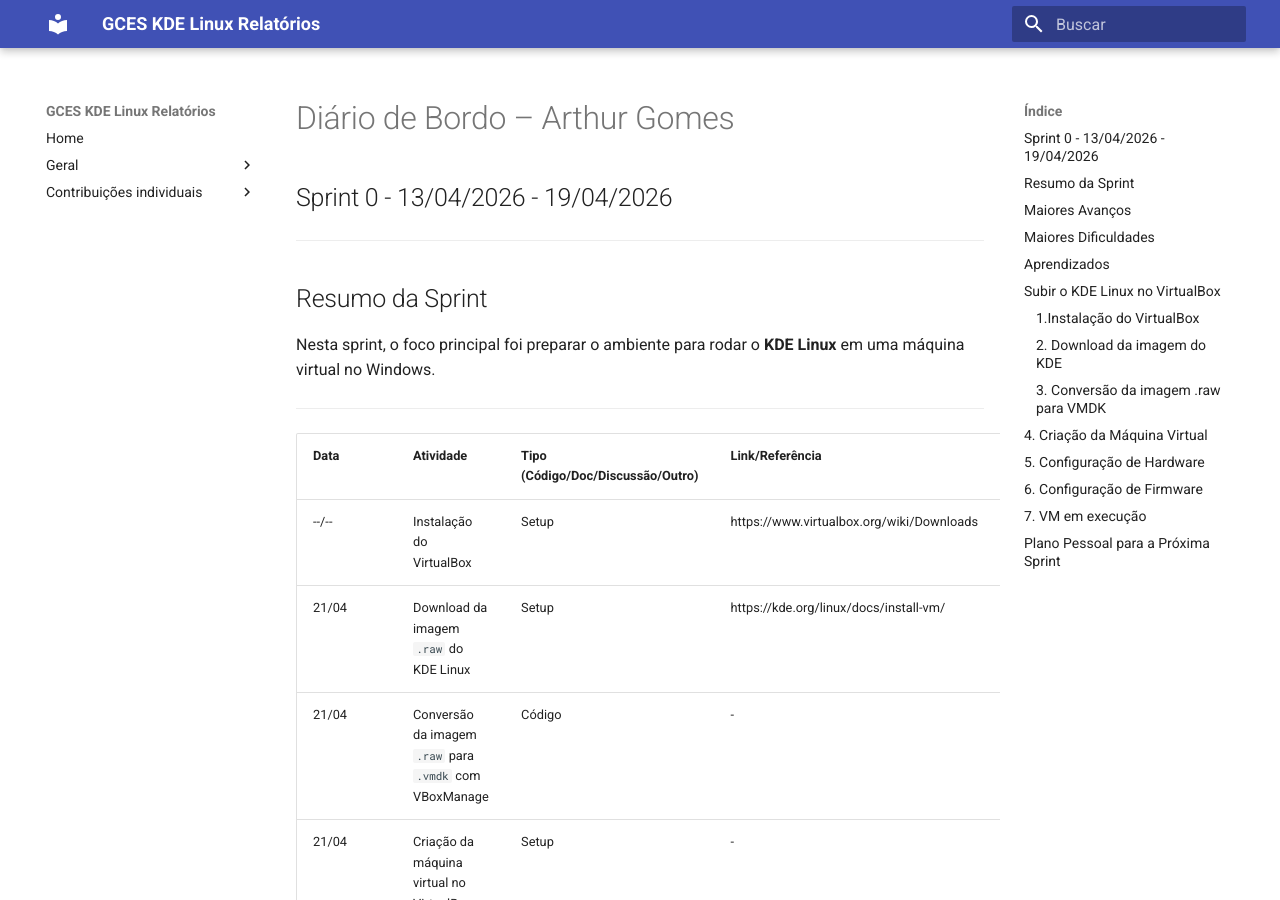
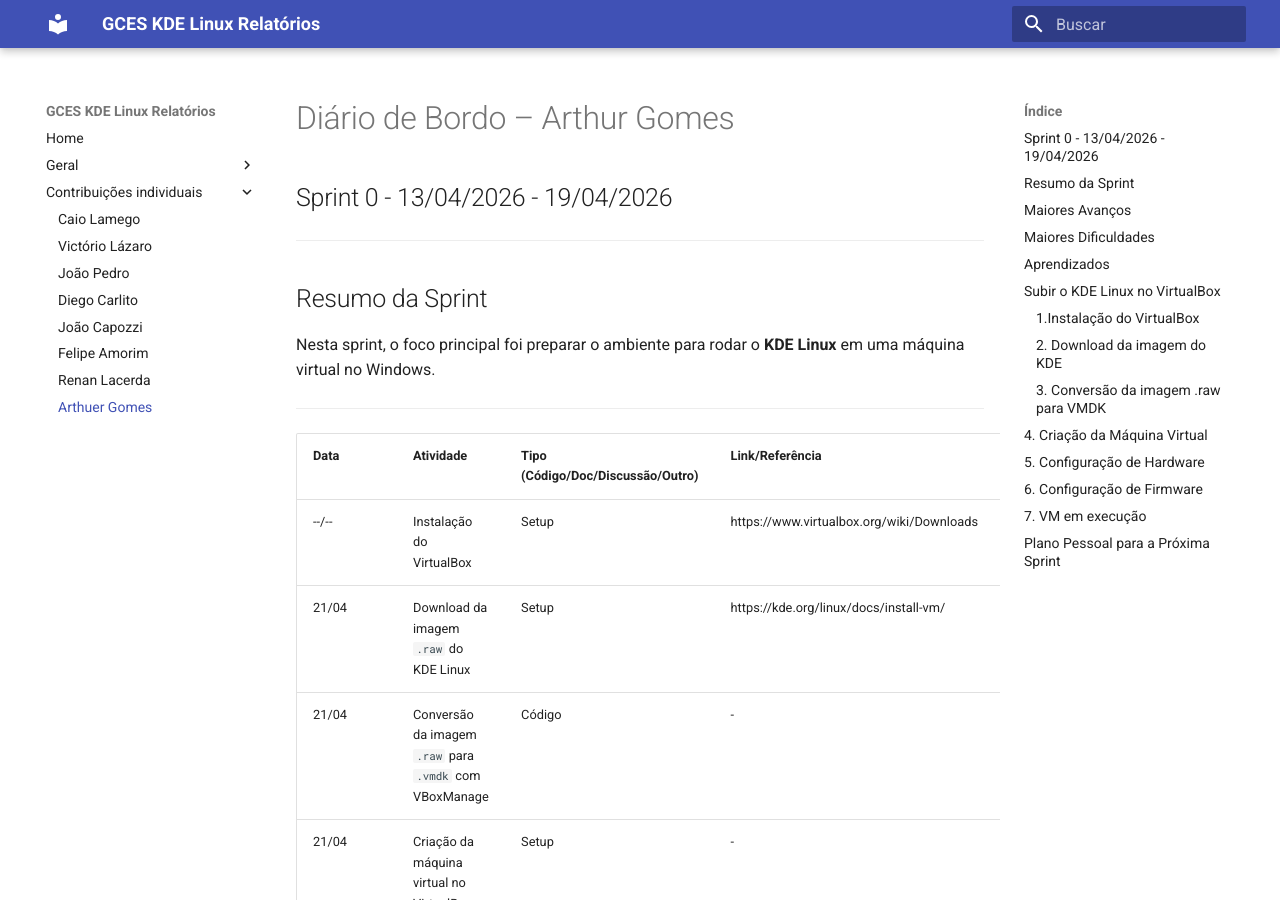
Before and after one commit to caiolamego/GCES-KDELinux-relatorios, an MkDocs documentation site: the page built from docs/contribuicoes_individuais/arthurgomes/diarioDeBordo.md, in a window 1280 px wide and 900 px high. Built offline with MkDocs 1.6.1 and Material for MkDocs 9.7.7, drawn with Linux system fonts in a browser that asks for light colours.

Commit message:
hotfix: adiciona referência diario de bordo - Arthur Gomes

```diff
--- a/mkdocs.yml
+++ b/mkdocs.yml
@@ -15,3 +15,4 @@
     - João Capozzi: contribuicoes_individuais/joaocapozzi/diarioDeBordo.md
     - Felipe Amorim: contribuicoes_individuais/felipeamorim/diarioDeBordo.md
     - Renan Lacerda: contribuicoes_individuais/renanlacerda/diarioDeBordo.md
+    - Arthuer Gomes: contribuicoes_individuais/arthurgomes/diarioDeBordo.md
```
